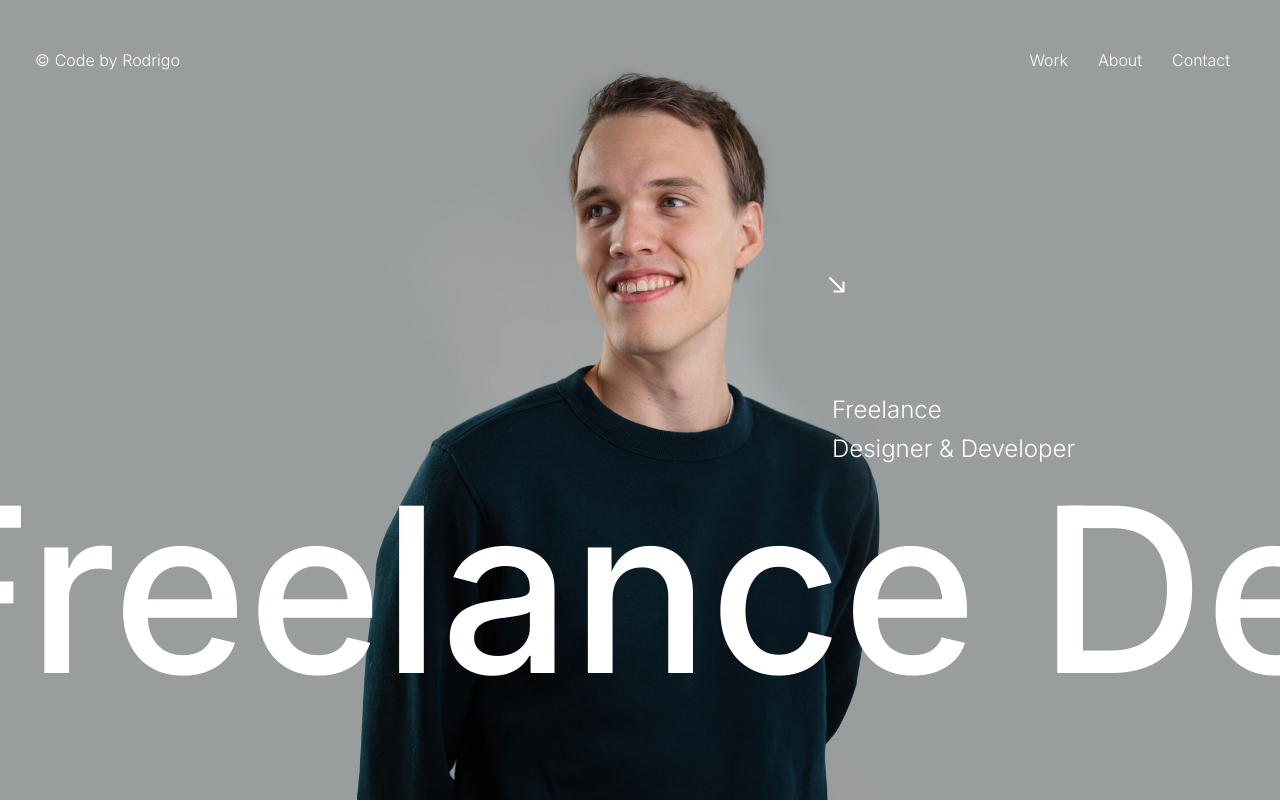
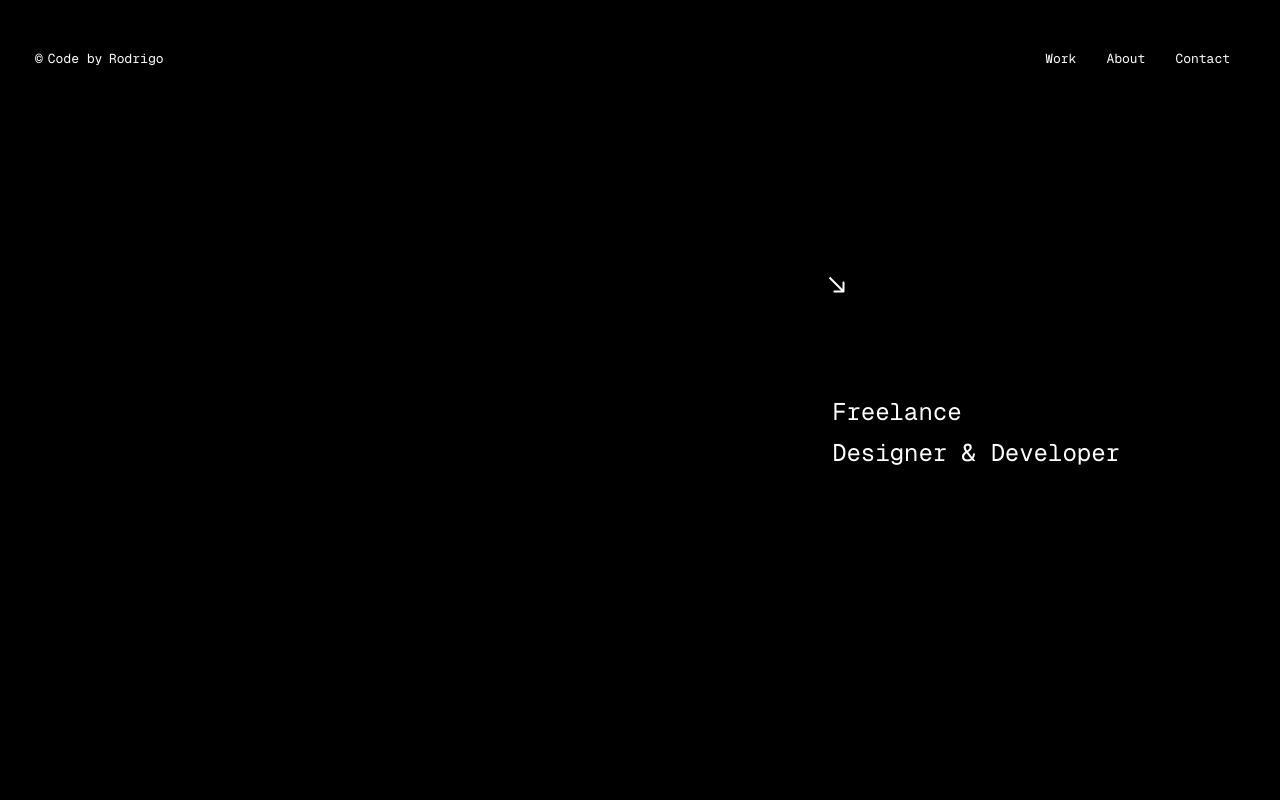
Before and after one commit to RodrigoRafaelSantos7/portfolio, a Next.js app: page / in a window 1280 px wide. Shown: the top 802 px of the page. Built offline with nearby package versions, Linux system fonts and the light colour scheme.

Commit message:
Header good.

```diff
--- a/src/app/layout.js
+++ b/src/app/layout.js
@@ -1,21 +1,22 @@
-import './globals.css'
-import { Inter } from 'next/font/google'
-import Header from '../components/Header';
+import "./globals.css";
+import { Inter } from "next/font/google";
+import Header from "../components/Header";
+import { geistMono } from "./fonts/fonts";
 
-const inter = Inter({ subsets: ['latin'] })
+const inter = Inter({ subsets: ["latin"] });
 
 export const metadata = {
-  title: 'Create Next App',
-  description: 'Generated by create next app',
-}
+  title: "Create Next App",
+  description: "Generated by create next app",
+};
 
 export default function RootLayout({ children }) {
   return (
     <html lang="en">
-      <body className={inter.className}>
+      <body className={geistMono.className}>
         <Header />
         {children}
       </body>
     </html>
-  )
+  );
 }
--- a/src/components/Header/style.module.scss
+++ b/src/components/Header/style.module.scss
@@ -10,6 +10,7 @@
   font-weight: 300;
   box-sizing: border-box;
   align-items: center;
+  font-size: 13px;
 
   .logo {
     display: flex;
@@ -29,12 +30,12 @@
         position: relative;
         transition: transform 0.5s cubic-bezier(0.76, 0, 0.24, 1);
         &:nth-of-type(2) {
-          padding-left: 0.3em;
+          padding-left: 0.5em;
         }
         &:nth-of-type(3) {
           position: absolute;
-          left: 120px;
-          padding-left: 0.3em;
+          left: 110px;
+          padding-left: 0.5em;
         }
       }
     }
@@ -48,10 +49,10 @@
           transform: translateX(-100%);
         }
         .rodrigo {
-          transform: translateX(-65px);
+          transform: translateX(-55px);
         }
         .santos {
-          transform: translateX(-60px);
+          transform: translateX(-50px);
         }
       }
     }
--- a/src/components/Landing/index.jsx
+++ b/src/components/Landing/index.jsx
@@ -1,21 +1,20 @@
-'use client'
-import Image from 'next/image'
-import styles from './style.module.scss'
-import { useRef, useLayoutEffect } from 'react';
-import gsap from 'gsap';
-import { ScrollTrigger } from 'gsap/all';
-import { slideUp } from './animation';
-import { motion } from 'framer-motion';
+"use client";
+import Image from "next/image";
+import styles from "./style.module.scss";
+import { useRef, useLayoutEffect } from "react";
+import gsap from "gsap";
+import { ScrollTrigger } from "gsap/all";
+import { slideUp } from "./animation";
+import { motion } from "framer-motion";
 
 export default function Home() {
-
   const firstText = useRef(null);
   const secondText = useRef(null);
   const slider = useRef(null);
   let xPercent = 0;
   let direction = -1;
 
-  useLayoutEffect( () => {
+  useLayoutEffect(() => {
     gsap.registerPlugin(ScrollTrigger);
     gsap.to(slider.current, {
       scrollTrigger: {
@@ -23,46 +22,48 @@ export default function Home() {
         scrub: 0.25,
         start: 0,
         end: window.innerHeight,
-        onUpdate: e => direction = e.direction * -1
+        onUpdate: (e) => (direction = e.direction * -1),
       },
       x: "-500px",
-    })
+    });
     requestAnimationFrame(animate);
-  }, [])
+  }, []);
 
   const animate = () => {
-    if(xPercent < -100){
+    if (xPercent < -100) {
       xPercent = 0;
-    }
-    else if(xPercent > 0){
+    } else if (xPercent > 0) {
       xPercent = -100;
     }
-    gsap.set(firstText.current, {xPercent: xPercent})
-    gsap.set(secondText.current, {xPercent: xPercent})
+    gsap.set(firstText.current, { xPercent: xPercent });
+    gsap.set(secondText.current, { xPercent: xPercent });
     requestAnimationFrame(animate);
     xPercent += 0.1 * direction;
-  }
+  };
 
   return (
-    <motion.main variants={slideUp} initial="initial" animate="enter" className={styles.landing}>
-      <Image
-        src="/images/background.jpg"
-        fill={true}
-        alt="background"
-      />
-      <div className={styles.sliderContainer}>
-        <div ref={slider} className={styles.slider}>
-          <p ref={firstText}>Freelance Developer -</p>
-          <p ref={secondText}>Freelance Developer -</p>
-        </div>
-      </div>
+    <motion.main
+      variants={slideUp}
+      initial="initial"
+      animate="enter"
+      className={styles.landing}
+    >
       <div data-scroll data-scroll-speed={0.1} className={styles.description}>
-        <svg width="9" height="9" viewBox="0 0 9 9" fill="none" xmlns="http://www.w3.org/2000/svg">
-          <path d="M8 8.5C8.27614 8.5 8.5 8.27614 8.5 8L8.5 3.5C8.5 3.22386 8.27614 3 8 3C7.72386 3 7.5 3.22386 7.5 3.5V7.5H3.5C3.22386 7.5 3 7.72386 3 8C3 8.27614 3.22386 8.5 3.5 8.5L8 8.5ZM0.646447 1.35355L7.64645 8.35355L8.35355 7.64645L1.35355 0.646447L0.646447 1.35355Z" fill="white"/>
+        <svg
+          width="9"
+          height="9"
+          viewBox="0 0 9 9"
+          fill="none"
+          xmlns="http://www.w3.org/2000/svg"
+        >
+          <path
+            d="M8 8.5C8.27614 8.5 8.5 8.27614 8.5 8L8.5 3.5C8.5 3.22386 8.27614 3 8 3C7.72386 3 7.5 3.22386 7.5 3.5V7.5H3.5C3.22386 7.5 3 7.72386 3 8C3 8.27614 3.22386 8.5 3.5 8.5L8 8.5ZM0.646447 1.35355L7.64645 8.35355L8.35355 7.64645L1.35355 0.646447L0.646447 1.35355Z"
+            fill="white"
+          />
         </svg>
         <p>Freelance</p>
         <p>Designer & Developer</p>
       </div>
     </motion.main>
-  )
+  );
 }
--- a/src/components/Landing/style.module.scss
+++ b/src/components/Landing/style.module.scss
@@ -1,50 +1,22 @@
-.landing{
+.landing {
   position: relative;
   display: flex;
   height: 100vh;
   overflow: hidden;
+  background: #000;
 
-    img{
-      object-fit: cover;
-    }
-
-    .sliderContainer{
-      position: absolute;
-      top: calc(100vh - 350px);
-    }
-
-    .slider{
-      position: relative;
-      white-space: nowrap;
-    }
-
-    .slider p{
-      position: relative;
-      margin: 0px;
-      color: white;
-      font-size: 230px;
-      font-weight: 500;
-      padding-right: 50px;
-    }
-
-    .slider p:nth-of-type(2){
-      position: absolute;
-      left: 100%;
-      top: 0;
-    }
-
-    .description{
+  .description {
     position: absolute;
     top: 35%;
     left: 65%;
     color: white;
     font-size: 24px;
     font-weight: 300;
-      p{
+    p {
       margin: 0px;
       margin-bottom: 10px;
     }
-      svg{
+    svg {
       transform: scale(2);
       margin-bottom: 100px;
     }
```
Lines whose indentation alone changed are shown as unchanged.
